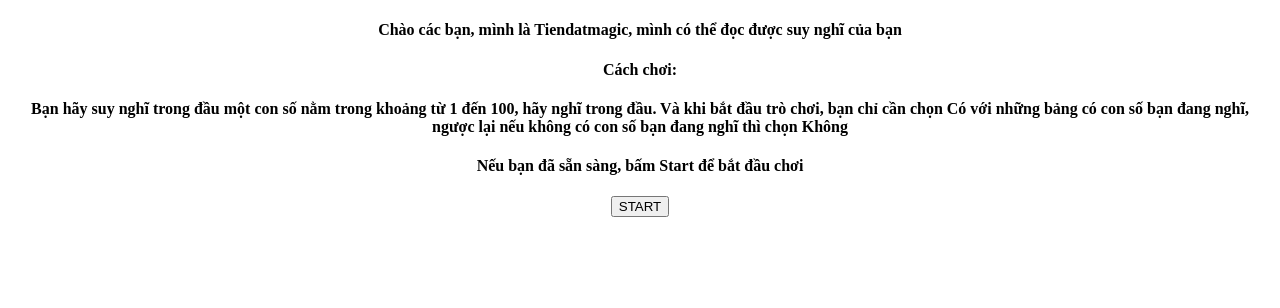
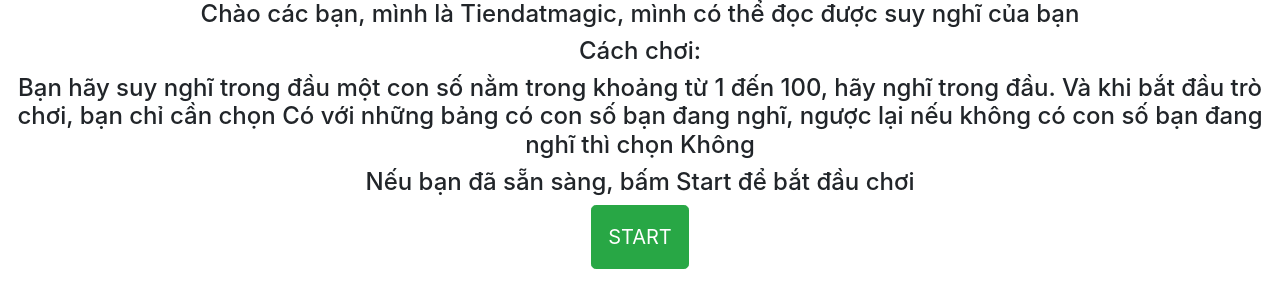
Before and after one commit to tiendatmagic/The-magic-read-mind-by-card-through-the-screen, a plain HTML site: page index.html in a window 1280 px wide. Drawn offline with Linux system fonts and the light colour scheme; the site is published under a folder, as on GitHub Pages, so addresses that start at the root find nothing.

Commit message:
updateahihi

```diff
--- a/index.html
+++ b/index.html
@@ -8,7 +8,7 @@
    <!--Trang web sử dụng các công nghệ framework để đọc suy nghĩ-->
 
 
-   <link rel="stylesheet" href="/css/bootstrap.min.css">
+   <link rel="stylesheet" href="./css/bootstrap.min.css">
    <link rel="stylesheet" href="./css/magic.css">
 </head>
 
```
